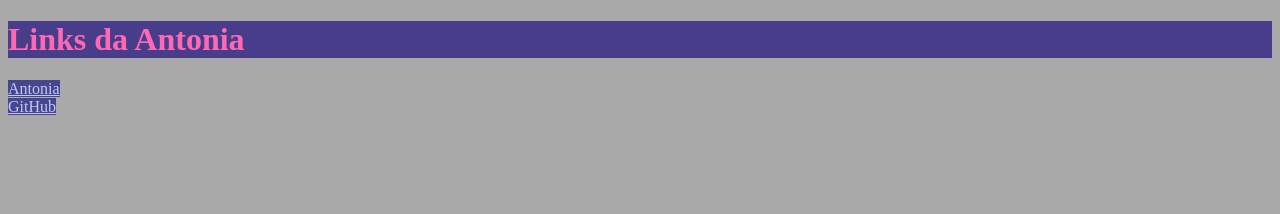
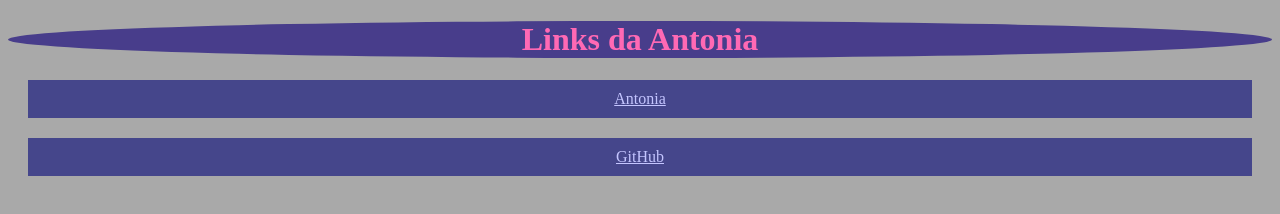
Before and after one commit to AdrianaPereira77/links, a plain HTML site: page index.html in a window 1280 px wide. Drawn offline with Linux system fonts and the light colour scheme.

Commit message:
criado mvp da página

```diff
--- a/index.html
+++ b/index.html
@@ -8,11 +8,7 @@
 </head>
 <body>
     <h1>Links da Antonia</h1>
-    <div>
         <a href="www.psicodramaemaçao.com.br">Antonia</a>
-    </div>
-    <div>
         <a href="https://github.com/">GitHub</a>
-    </div>
 </body>
 </html>
--- a/style.css
+++ b/style.css
@@ -1,6 +1,8 @@
 h1{
 color: hotpink;
 background-color: darkslateblue;
+text-align: center;
+border-radius: 50%;
 }
 body{
     background-color: darkgrey;
@@ -8,4 +10,9 @@ body{
 a{
     background-color: rgb(69, 70, 139);
     color: rgb(196, 197, 255);
+    display: block;
+    text-align: center;
+    margin: 20px;
+    padding: 10px;
+
 }
```
